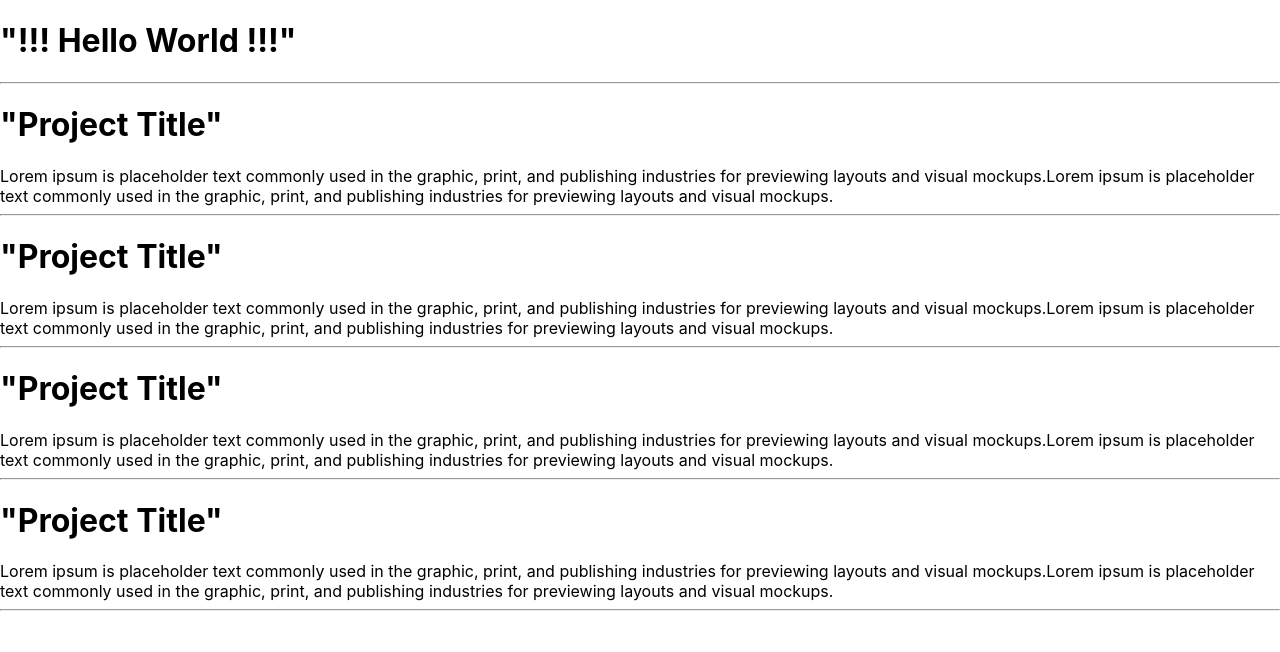
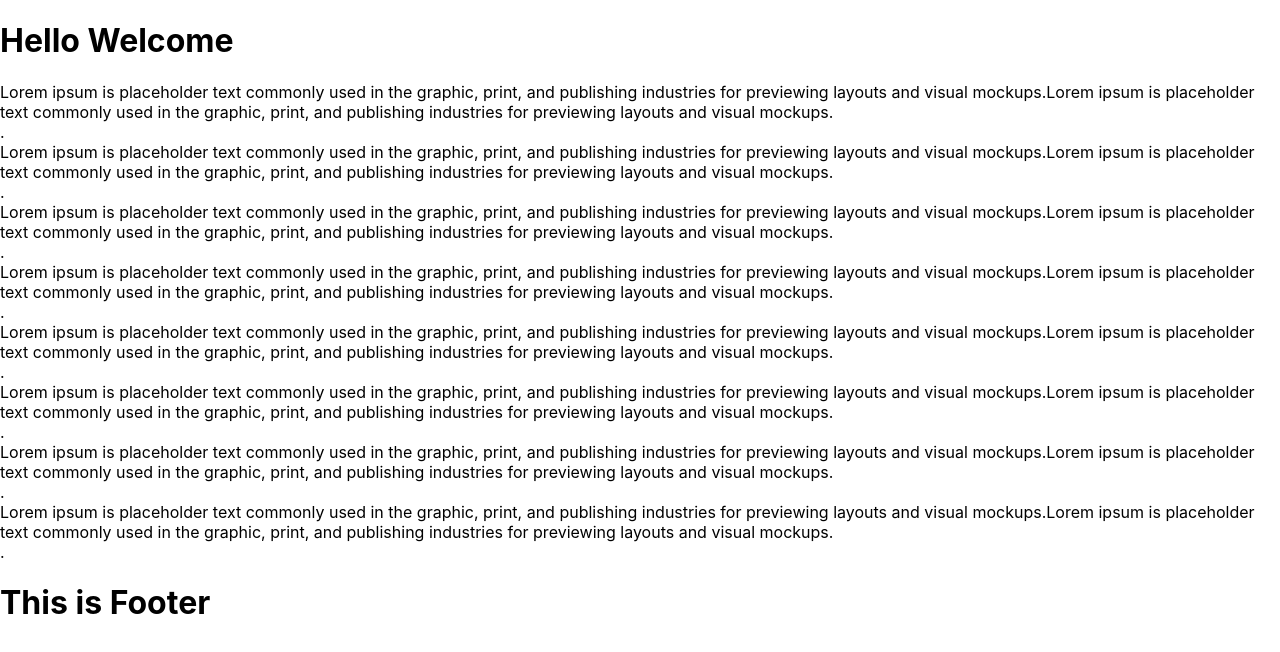
Before and after one commit to sayli01/my-react-project1, a React (Create React App) app: page / in a window 1280 px wide. Shown: the top 652 px of the page. Built offline with nearby package versions, Linux system fonts and the light colour scheme.

Commit message:
user defined tags

```diff
--- a/src/App.js
+++ b/src/App.js
@@ -1,41 +1,48 @@
 //React function
 //SPL function :: understood by REACT
 //return JSX (means its a react function)
-//App tag is default
+//App tag is default-others can be called inside app()
 
 function App() {
   return (
     <div>
-      <h1>"!!! Hello World !!!"</h1>
-      <hr />
-      <h1>"Project Title"</h1>
       <Header />
-      <hr />
-      <h1>"Project Title"</h1>
-      <Header />
-      <hr />
-      <h1>"Project Title"</h1>
-      <Header />
-      <hr />
-      <h1>"Project Title"</h1>
-      <Header />
-      <hr />
+      <MainBody />
+      <MainBody />
+      <MainBody />
+      <MainBody />
+      <MainBody />
+      <MainBody />
+      <MainBody />
+      <MainBody />
+      <Footer />
     </div>
   );
 }
 
-//User Defined Tag
-//<Header />
 //re-usable block of code using header tag
 function Header() {
+  return <h1>Hello Welcome </h1>;
+}
+
+function MainBody() {
   return (
     <div>
       Lorem ipsum is placeholder text commonly used in the graphic, print, and
       publishing industries for previewing layouts and visual mockups.Lorem
       ipsum is placeholder text commonly used in the graphic, print, and
       publishing industries for previewing layouts and visual mockups.
+      <br />.
+      <br />
     </div>
   );
 }
 
+function Footer() {
+  return (
+    <div>
+      <h1>This is Footer</h1>
+    </div>
+  );
+}
 export default App;
```
